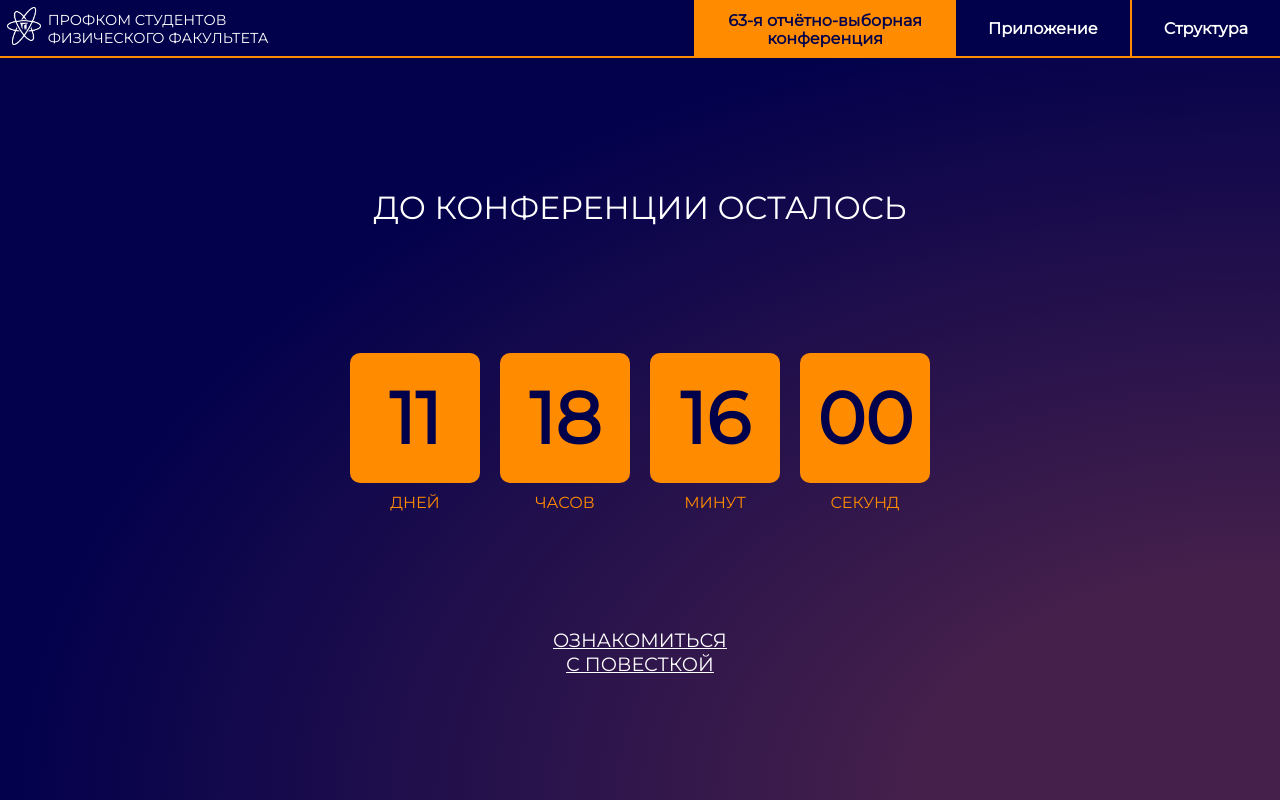
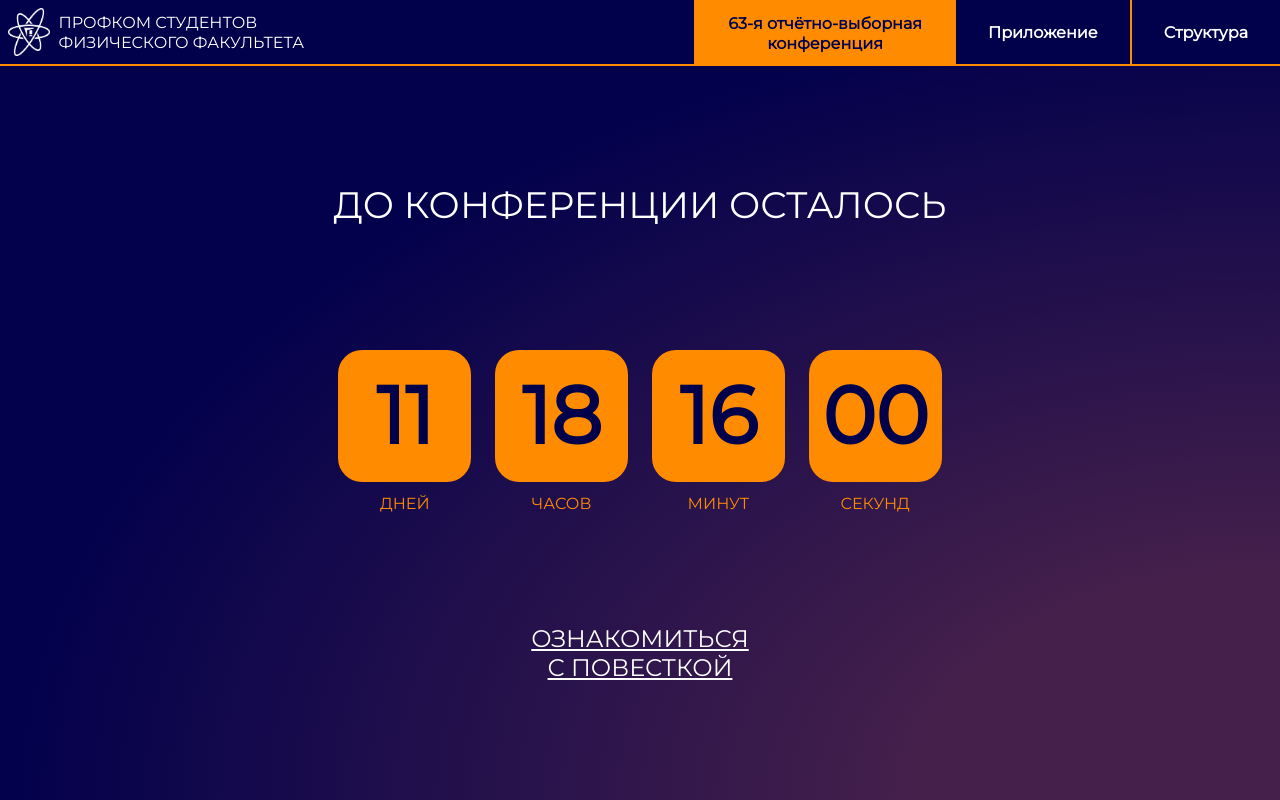
Before and after one commit to profcomff/report-webapp, a Vue app: page / in a window 1280 px wide. Built offline with nearby package versions, Linux system fonts and the light colour scheme.

Commit message:
Fix resolutions

```diff
--- a/src/components/NavBarTop.vue
+++ b/src/components/NavBarTop.vue
@@ -61,8 +61,8 @@ div {
 }
 
 img {
-    height: 38px;
-    padding: 7px;
+    height: 6vh;
+    padding: 1vh;
     width: auto;
 }
 
@@ -76,7 +76,7 @@ nav {
     display: block;
     z-index: 2;
     position: fixed;
-    top: 58px;
+    top: 8vh;
     right: 0px;
     left: 0px;
     border-bottom: 2px solid #FF8B00;
@@ -90,15 +90,15 @@ nav {
 .name {
     color: white;
     font-weight: 200;
-    font-size: 0.9em;
-    line-height: 56px;
+    font-size: 2vh;
+    line-height: 8vh;
     text-transform: uppercase;
     justify-self: center;
     vertical-align: middle;
 }
 
 .layout {
-    height: 56px;
+    height: 8vh;
     display: flex;
     flex-direction: row;
     position: fixed;
@@ -110,20 +110,20 @@ nav {
 
 .button {
     border-left: 2px solid #FF8B00;
-    padding: 10px 2rem;
-    height: 37px;
-    line-height: 37px;
-    font-size: 16px;
+    padding: 1.4vh 4vh;
+    height: 5.5vh;
+    line-height: 5.5vh;
+    font-size: 2vh;
     color: white;
     text-decoration: none;
     text-align: center;
     font-weight: 600;
 }
 .button-extra {
-    padding: 10px 2rem;
-    height: 37px;
-    line-height: 37px;
-    font-size: 16px;
+    padding: 1.4vh 4vh;
+    height: 5.5vh;
+    line-height: 5.5vh;
+    font-size: 2vh;
     color: white;
     text-decoration: none;
     text-align: center;
@@ -139,7 +139,7 @@ nav {
 span {
     display: inline-block;
     vertical-align: middle;
-    line-height: 18px;
+    line-height: 2.5vh;
     /* <-- adjust this */
 }
 </style>>
--- a/src/components/TimerComponent.vue
+++ b/src/components/TimerComponent.vue
@@ -235,7 +235,7 @@ export default {
 .hours,
 .minutes,
 .seconds {
-  font-size: 4.5em;
+  font-size: 10vh;
   color: #00004b;
   font-weight: 600;
   margin: 0 auto;
@@ -257,9 +257,9 @@ export default {
 .minutes-block,
 .seconds-block {
   background: #FF8B00;
-  margin: 10px;
-  padding: 5px;
-  border-radius: 10px;
+  margin: 1.5vh;
+  padding: 0.8vh;
+  border-radius: 3vh;
   width: 15vh;
   height: 15vh;
   display: flex;
@@ -272,6 +272,6 @@ export default {
 
 .timer-text {
   display: block;
-  font-size: 1.5em;
+  font-size: 4vh;
 }
 </style>
--- a/src/views/AboutView.vue
+++ b/src/views/AboutView.vue
@@ -7,7 +7,7 @@
     <a href="#report" style="text-decoration: underline; text-align: center;">Ознакомиться<br>с повесткой</a>
   </div>
   <div class="layout" id="report" style="padding-top: 66px;">
-    <span  style="color:#ff8b00; font-size: 3em; font-weight: 700;">Повестка</span>
+    <span  style="color:#ff8b00; font-size: 7vh; font-weight: 700;">Повестка</span>
     <ul>
       <li>Отчет Профкома студентов</li>
       <li >Отчет контрольно-ревизионной комиссии Профкома студентов</li>
@@ -44,14 +44,14 @@ span {
   text-transform: uppercase;
   color: white;
   text-align: center;
-  font-size: 2em;
+  font-size: 4.6vh;
   flex: 2 2 2;
 }
 
 a {
   text-transform: uppercase;
   color: white;
-  font-size: 1.2em;
+  font-size: 3vh;
   flex: 2 2 2;
 }
 ul{
@@ -61,7 +61,7 @@ ul{
 }
 li{
   color: white;
-  font-size: 1.1em;
+  font-size: 2.5vh;
   font-weight: 400;
   list-style-type: decimal;
   width: 90%;
```
